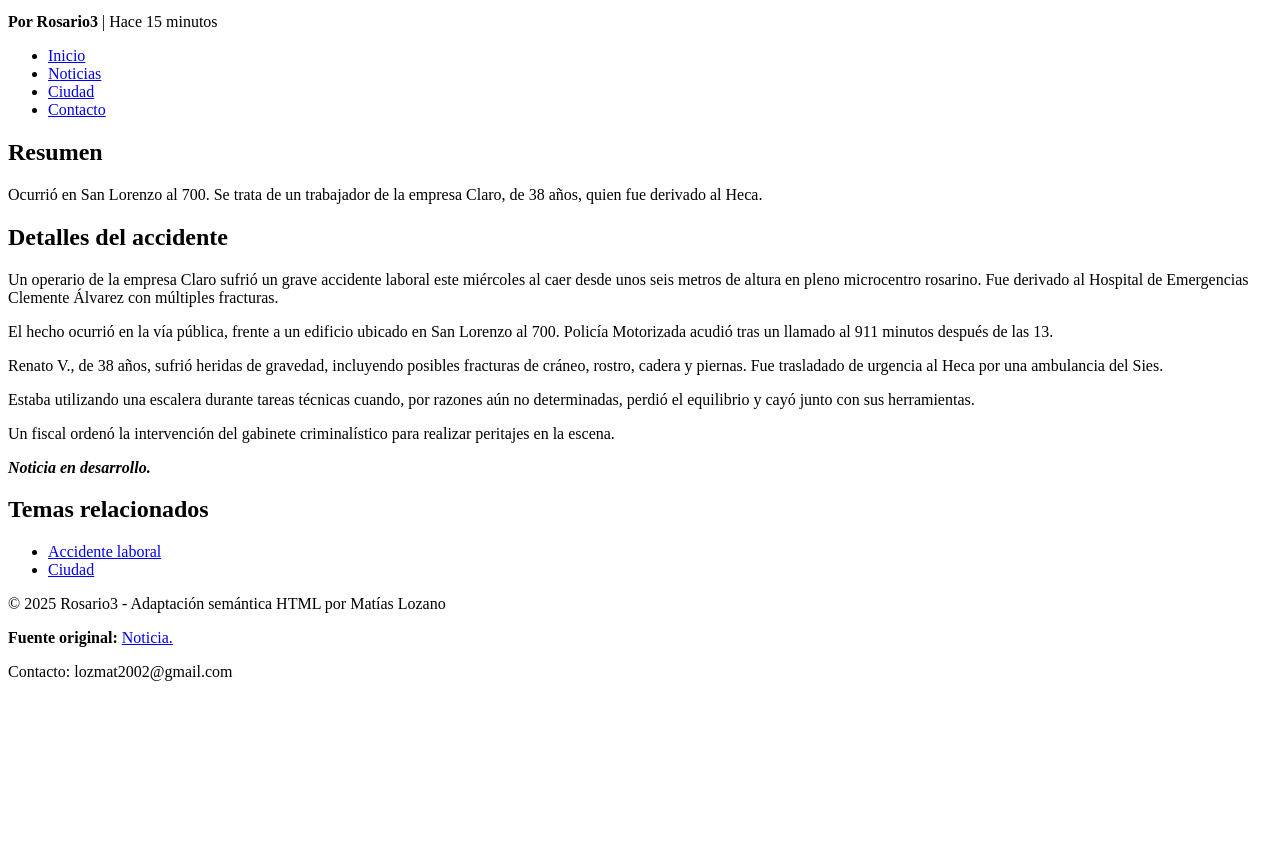
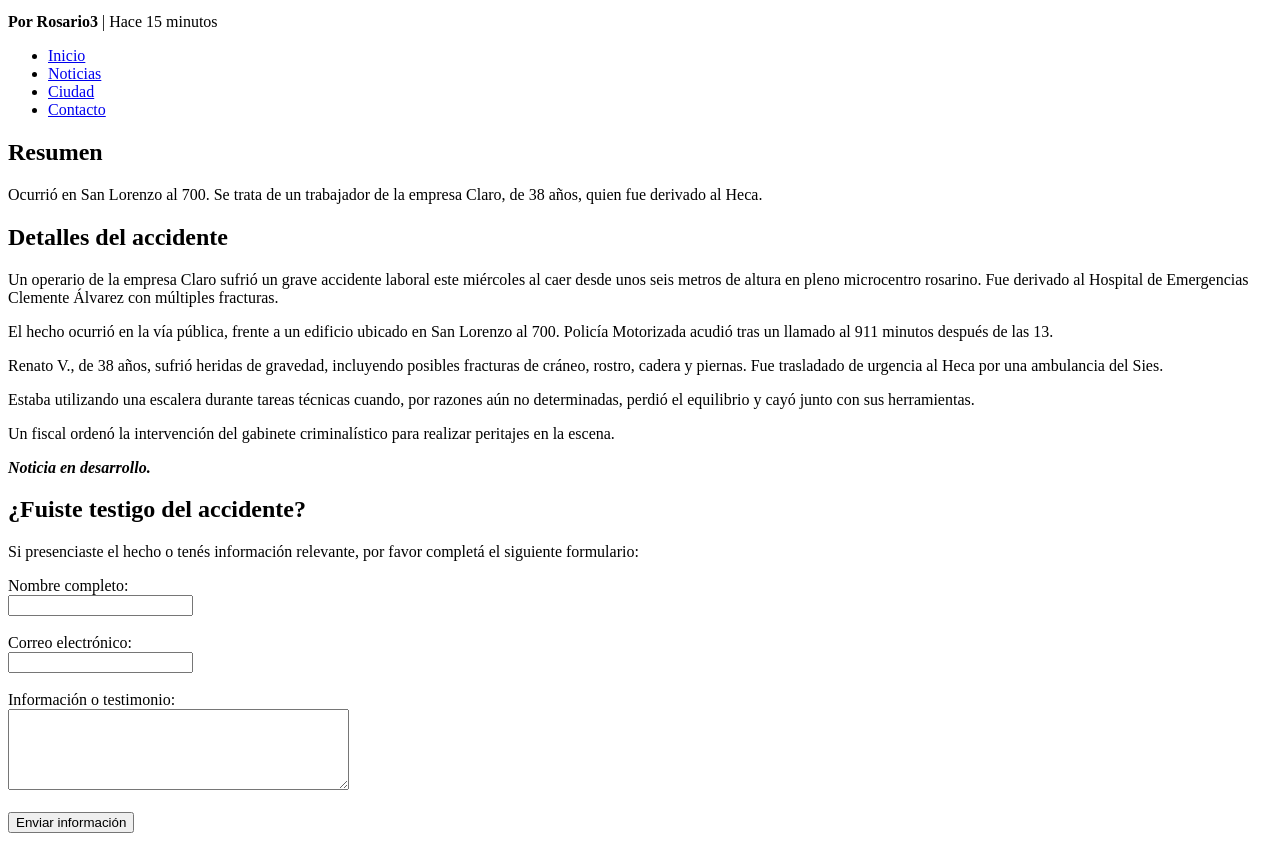
Before and after one commit to Axhy2/DAW2025, a plain HTML site: page Clase 3/index.html in a window 1280 px wide. Shown: the part 101-951 px from the top of the page. Before the commit the page ends 800 px from the top, so only its background shows below. Drawn offline with Linux system fonts and the light colour scheme.

Commit message:
Formulario Método: Post. Etiquetas: Label, input, textarea y button.

```diff
--- a/Clase 3/index.html
+++ b/Clase 3/index.html
@@ -2,7 +2,7 @@
 <html lang="es">
 <head>
     <meta charset="UTF-8">
-    <title>Accidente laboral en Rosario</title>
+    <title>Noticia</title>
 </head>
 <body>
     <!-- Este es el encabezado -->
@@ -43,6 +43,24 @@
                 <p><strong><em>Noticia en desarrollo.</em></strong></p>
             </article>
         </section>
+
+        <!-- Esta es una sección para que testigos aporten datos -->
+        <section>
+            <h2>¿Fuiste testigo del accidente?</h2>
+            <p>Si presenciaste el hecho o tenés información relevante, por favor completá el siguiente formulario:</p>
+            <form action="#" method="post">
+                <label for="nombre">Nombre completo:</label><br>
+                <input type="text" id="nombre" name="nombre" required><br><br>
+
+                <label for="email">Correo electrónico:</label><br>
+                <input type="email" id="email" name="email" required><br><br>
+
+                <label for="mensaje">Información o testimonio:</label><br>
+                <textarea id="mensaje" name="mensaje" rows="5" cols="40" required></textarea><br><br>
+
+                <button type="submit">Enviar información</button>
+            </form>
+        </section>
     </main>
 
     <!-- Este es el aside, en este caso una pequeña navegacion lateral -->
@@ -57,7 +75,7 @@
     <!-- Este es el footer con informacion de referencia/autoría/contacto -->
     <footer>
         <p>&copy; 2025 Rosario3 - Adaptación semántica HTML por Matías Lozano</p>
-        <p><b>Fuente original: </b><a href="https://www.rosario3.com/informaciongeneral/Accidente-laboral-en-el-microcentro-operario-de-telecomunicaciones-cayo-de-una-escalera-y-sufrio-multiples-fracturas-20250409-0055.html" target="_blank">Noticia.</a></p>
+        <p><b>Fuente original: </b><a href="https://www.rosario3.com/informaciongeneral/Accidente-laboral-en-el-microcentro-operario-de-telecomunicaciones-cayo-de-una-escalera-y-sufrio-multiples-fracturas-20250409-0055.html" target="_blank">Nota en Rosario3.</a></p>
         <p>Contacto: lozmat2002@gmail.com</p>
     </footer>
 </body>
```
